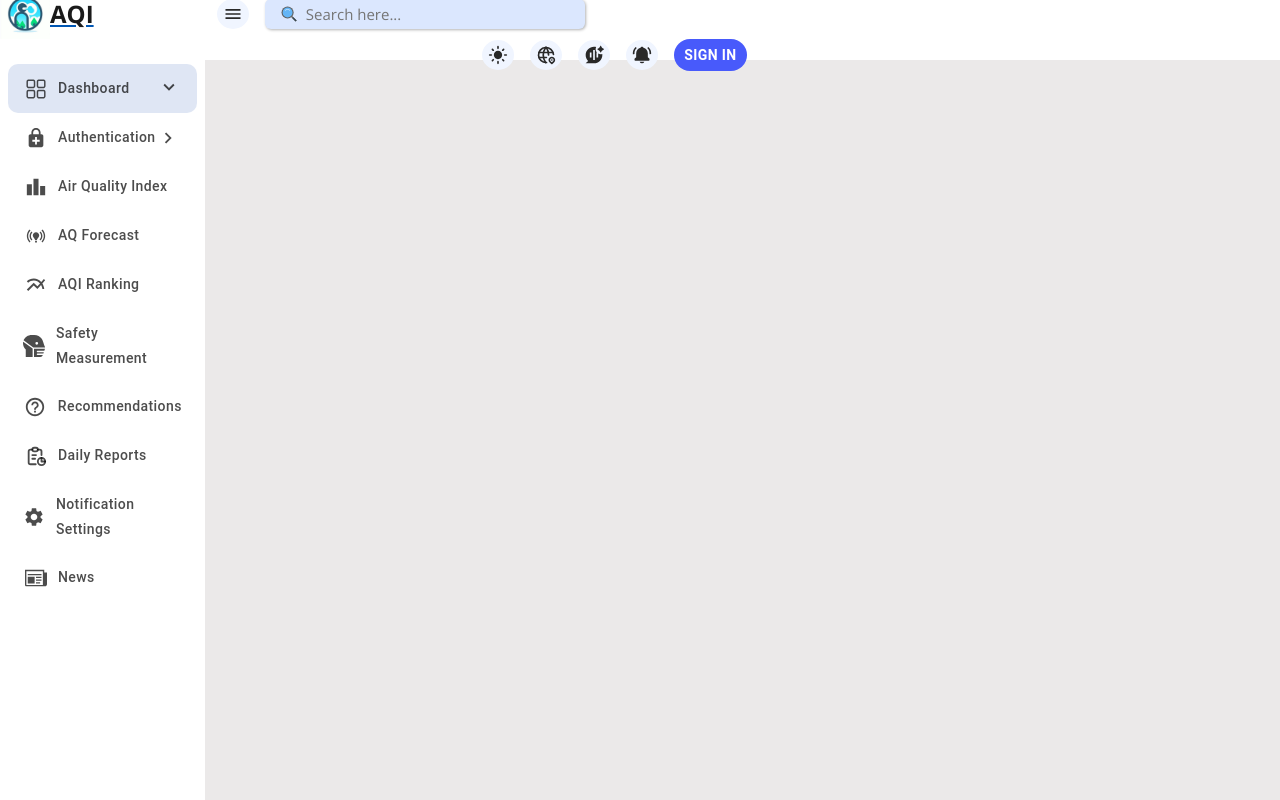
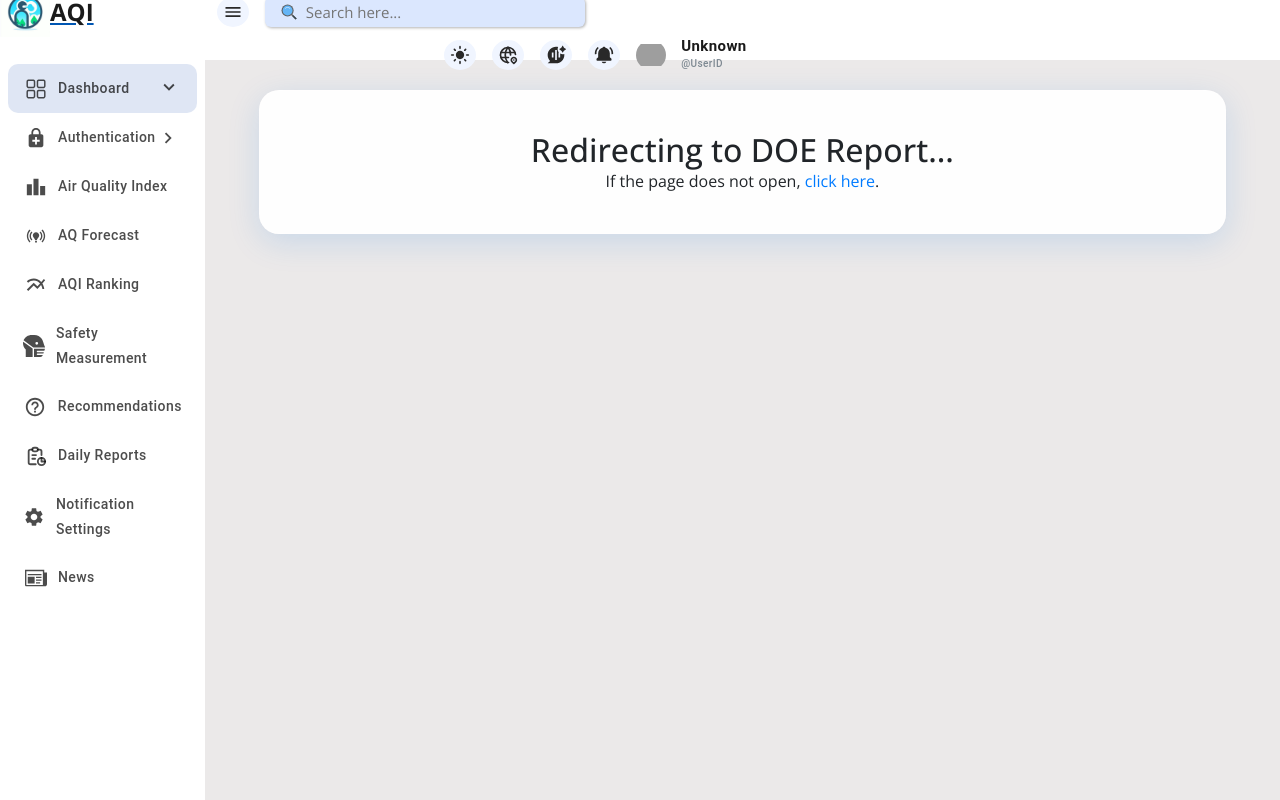
Before and after one commit to rony31416/aqi-app, a React (Vite) app: page /daily-report in a window 1280 px wide. Built offline with nearby package versions, Linux system fonts and the light colour scheme; no server answers; grey boxes are pictures that could not be loaded.

Commit message:
Daily report done

```diff
--- a/src/App.jsx
+++ b/src/App.jsx
@@ -12,13 +12,14 @@ import AirQualityIndex from './pages/AirQualityIndex.jsx'
 import AqiForecast from './pages/AqiForecast.jsx';
 import AqiRanking from './pages/AqiRanking.jsx'
 import SafetyMeasurement from './pages/SafetyMeasurement.jsx';
+import DailyReport from './pages/DailyReport.jsx';
 
 
 const Mycontext = createContext();
 
 const App = () => {
   const [isToggleSidebar, setIsToggleSidebar] = useState(false);
-  const [isLogin, setIsLogin] = useState(false);
+  const [isLogin, setIsLogin] = useState(true);
   const [isHideSidebarAndHeader, setisHideSidebarAndHeader] = useState(false);
   const [themeMode, setThemeMode] = useState(true);
   const [currentLocationData, setCurrentLocationData] = useState({
@@ -119,6 +120,8 @@ const App = () => {
               <Route path="/forecast" exact element={<AqiForecast />} />
               <Route path="/aqi-ranking" exact element={<AqiRanking />} />
               <Route path="/safety" exact element={<SafetyMeasurement />} />
+              <Route path='/daily-report' exact element={<DailyReport />} />
+
 
             </Routes>
           </div>
--- a/src/components/Sidebar.jsx
+++ b/src/components/Sidebar.jsx
@@ -133,7 +133,7 @@ const Sidebar = () => {
                 </li>
 
                 <li>
-                    <Link to="/">
+                    <Link to="/daily-report">
                     <Button className={`w-100 ${activeTab===7 ? 'active' : ''}`} onClick={()=>isOpenSubMenu(7)} >
                             <span className='icon'>
                                 <TbReport />
--- a/src/index.css
+++ b/src/index.css
@@ -1419,3 +1419,23 @@ login section  */
 .safety-product-link:hover {
   text-decoration: underline;
 }
+
+
+
+/* Daily report   */
+
+.daily-report-container{
+  align-items: center;
+  justify-content: center;
+  margin: 90px auto !important;
+  overflow: hidden;
+  width: 90% !important;
+  background: rgba(255, 255, 255, 0.95);
+  border-radius: 20px;
+  padding: 40px !important;
+  box-shadow: 0 8px 32px rgba(0, 115, 230, 0.15);
+  backdrop-filter: blur(10px);
+  animation: fadeInUp 0.8s ease-out;
+  border: 1px solid rgba(255, 255, 255, 0.2);
+  height: auto !important;
+}
--- /dev/null
+++ b/src/pages/DailyReport.jsx
@@ -0,0 +1,17 @@
+import React, { useEffect } from 'react';
+import '../index.css';
+
+const DailyReport = () => {
+  useEffect(() => {
+    window.open("https://doe.gov.bd/site/page/8efde0a3-392e-4a86-bac4-7149ff908be7/", "_blank");
+  }, []);
+
+  return (
+    <div className="daily-report-container" style={{ textAlign: "center", padding: "20px" }}>
+      <h2>Redirecting to DOE Report...</h2>
+      <p>If the page does not open, <a href="https://doe.gov.bd/site/page/8efde0a3-392e-4a86-bac4-7149ff908be7/" target="_blank" rel="noopener noreferrer">click here</a>.</p>
+    </div>
+  );
+};
+
+export default DailyReport;
```
